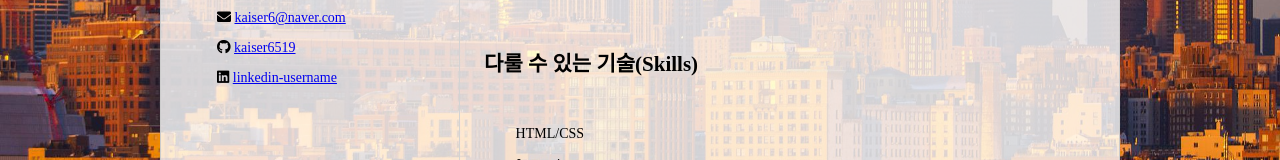
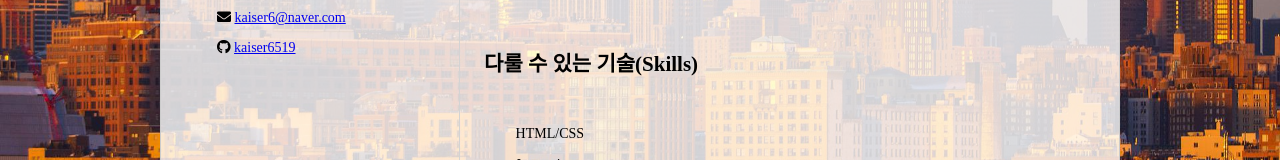
Before and after one commit to kaiser6519/resume, a plain HTML site: page index.html in a window 1280 px wide. Shown: the part 569-729 px from the top of the page. Drawn offline with Linux system fonts and the light colour scheme.

Commit message:
Update index.html

```diff
--- a/index.html
+++ b/index.html
@@ -39,10 +39,7 @@
               <i class="fab fa-github" aria-hidden="true"></i>
               <a href="https://github.com/kaiser6519">kaiser6519</a>
             </li>
-            <li>
-              <i class="fab fa-linkedin" aria-hidden="true"></i>
-              <a href="https://linkedin.com/linkedin-username">linkedin-username</a>
-            </li>
+
             </ul>
         </section>
       </article>
```
